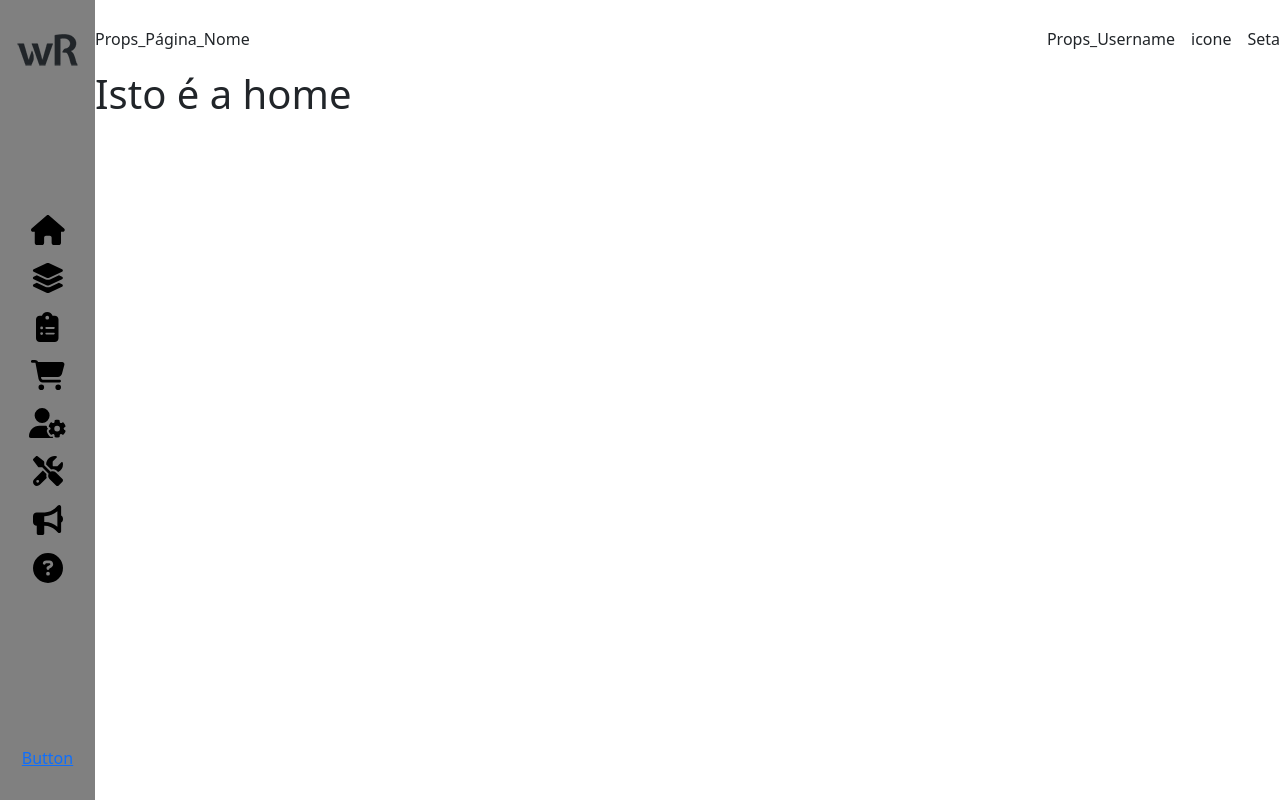
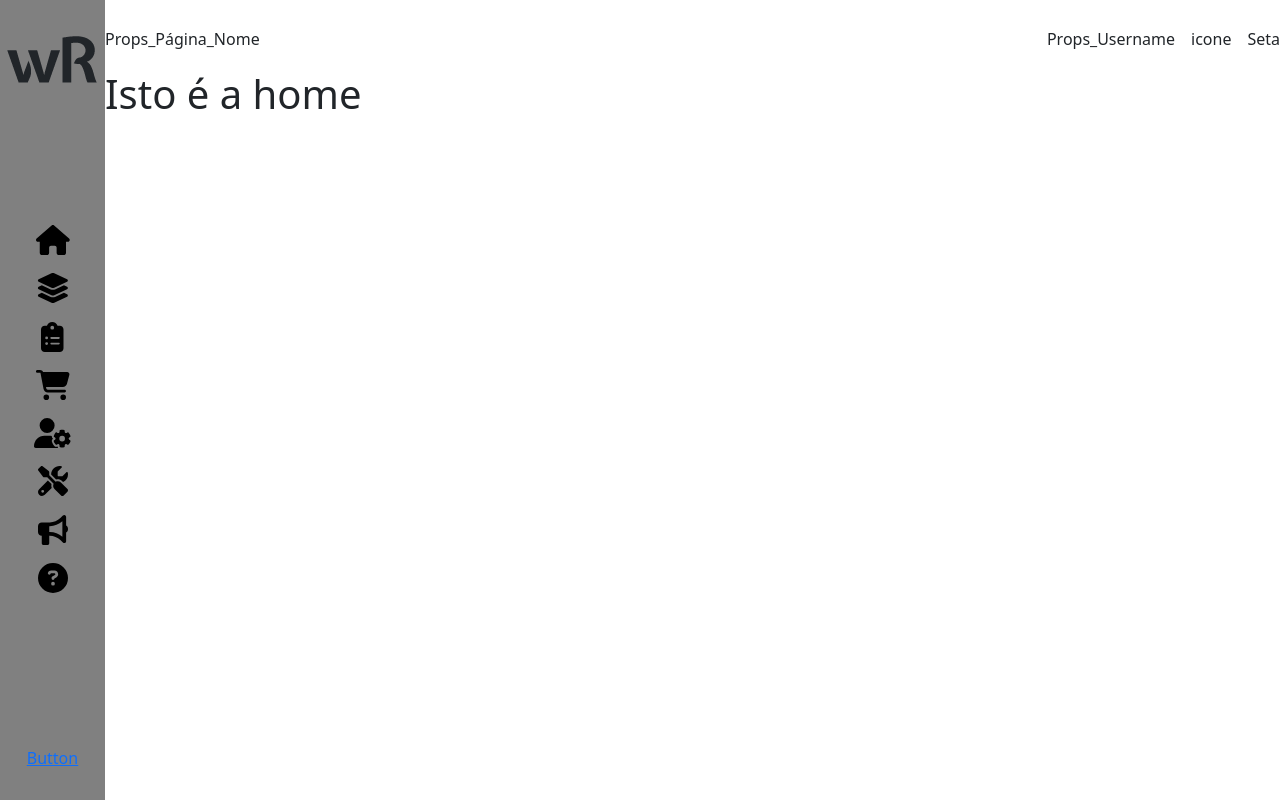
Before and after one commit to UPSxACE/quarrymanager-reactfrontend, a React (Create React App) app: page /dashboard/home in a window 1280 px wide. Built offline with nearby package versions, Linux system fonts and the light colour scheme.

Commit message:
correcoes

```diff
--- a/src/dashboard/components/sidebar.js
+++ b/src/dashboard/components/sidebar.js
@@ -1,7 +1,7 @@
 import { Container, Row, Col } from "react-bootstrap";
 import React, { useState } from "react";
 import styled from "styled-components";
-import logo70pxBlack from "../../images/dashboard/wR70pxBlack.png";
+import logo90pxBlack from "../../images/dashboard/wR90pxBlack.png";
 import { FontAwesomeIcon } from "@fortawesome/react-fontawesome";
 import {
   faHouse,
@@ -19,7 +19,7 @@ function DashboardSidebar() {
   return (
     <StyledSideBar>
       <DashboardLogo className="d-flex justify-content-center">
-        <img src={logo70pxBlack} />
+        <img src={logo90pxBlack} />
       </DashboardLogo>
       <NavigationItems className="d-flex flex-grow-1 flex-column justify-content-center">
         <li className="text-center pt-2 pb-2">
@@ -58,13 +58,13 @@ const StyledSideBar = styled.nav`
   display: flex;
   flex-direction: column;
   height: 100vh;
-  width: 95px;
+  width: 105px;
   background-color: grey;
 `;
 
 const DashboardLogo = styled.div`
   padding-top: 30px;
-  height: calc(40px + 30px);
+  height: calc(60px + 30px);
 `;
 
 const ThemeColorButton = styled.div`
```
